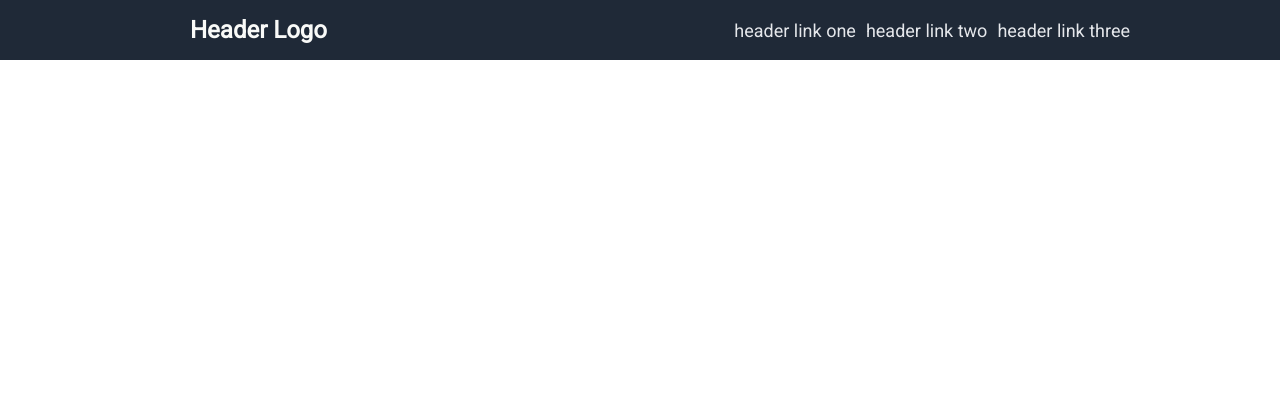
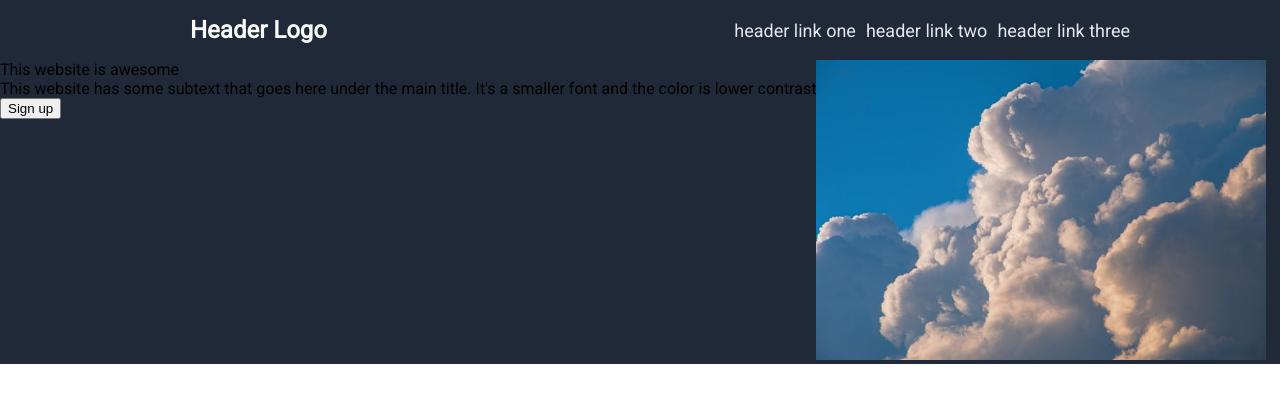
Before and after one commit to PiotrCholewinski/LandingPage, a plain HTML site: page index.html in a window 1280 px wide. Drawn offline with Linux system fonts and the light colour scheme.

Commit message:
add middle section and image

```diff
--- a/index.html
+++ b/index.html
@@ -19,7 +19,16 @@
             <li>header link three</li>
         </ul>
     </div>
-    <div class="top"></div>
+    <div class="top">
+        <div class="content-top">
+            <div>This website is awesome</div>
+            <div>This website has some subtext that goes here under the main title. It's a smaller font and the color is lower contrast</div>
+            <button>Sign up</button>
+        </div>
+        <div class="image-top">
+            <img src="./clouds.jpg" alt="photo of clouds">
+        </div>
+    </div>
     <div class="middleOne"></div>
     <div class="middleTwo"></div>
     <div class="bottom"></div>
--- a/styles.css
+++ b/styles.css
@@ -6,15 +6,15 @@ body {
 
 }
 
+.top {
+    background-color: #1f2937;
+    display: flex;
+}
 
 
-
-div{
-
-
-
-
-
+img {
+    height: 300px;
+    width: 450px;
 }
 
 .header {
@@ -27,6 +27,7 @@ font-size: 18px;
 color: #e5e7eb;
 
 }
+
 ul {
     list-style-type: none;
     display: flex;
```
Also changed, not shown: clouds.jpg (added).
